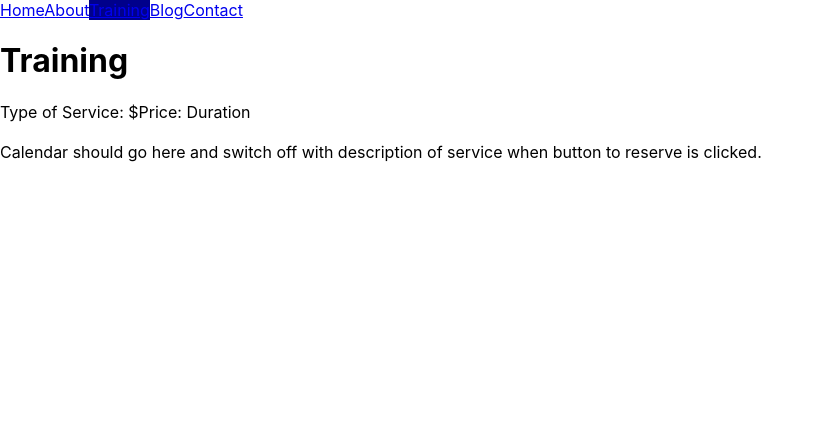
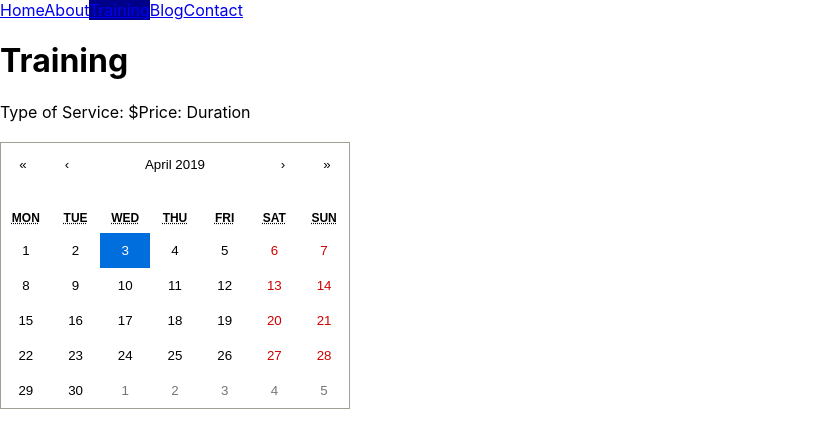
Before and after one commit to MonksAndNinjas/Monks-and-Ninjas-React-App, a React (Create React App) app in the folder client/: page /training in a window 1280 px wide. Shown: the top 448 px of the page, without its empty margins (0-824 px from the left). Built offline with nearby package versions, Linux system fonts and the light colour scheme.

Commit message:
added react-calendar npm and added Calendar to Training.js

```diff
--- a/client/package.json
+++ b/client/package.json
@@ -4,6 +4,7 @@
   "private": true,
   "dependencies": {
     "react": "^16.8.6",
+    "react-calendar": "^2.18.1",
     "react-dom": "^16.8.6",
     "react-router-dom": "^5.0.0",
     "react-scripts": "2.1.8"
--- a/client/src/Training.js
+++ b/client/src/Training.js
@@ -1,6 +1,13 @@
 import React from 'react';
+import Calendar from 'react-calendar';
 
 class Training extends React.Component {
+  state = {
+    date: new Date(),
+  }
+
+  onChange = date => this.setState({ date })
+
   render() {
     return (
       <div>
@@ -10,10 +17,7 @@ class Training extends React.Component {
 
         <br/><br/>
 
-        <section>
-          Calendar should go here and switch off with description of service when button to
-          reserve is clicked.
-        </section>
+        <Calendar onChange={this.onChange} value={this.state.date} />
       </div>
     )
   }
```
Also changed, not shown: 1 other file (tests, documents, lock files or other folders).
